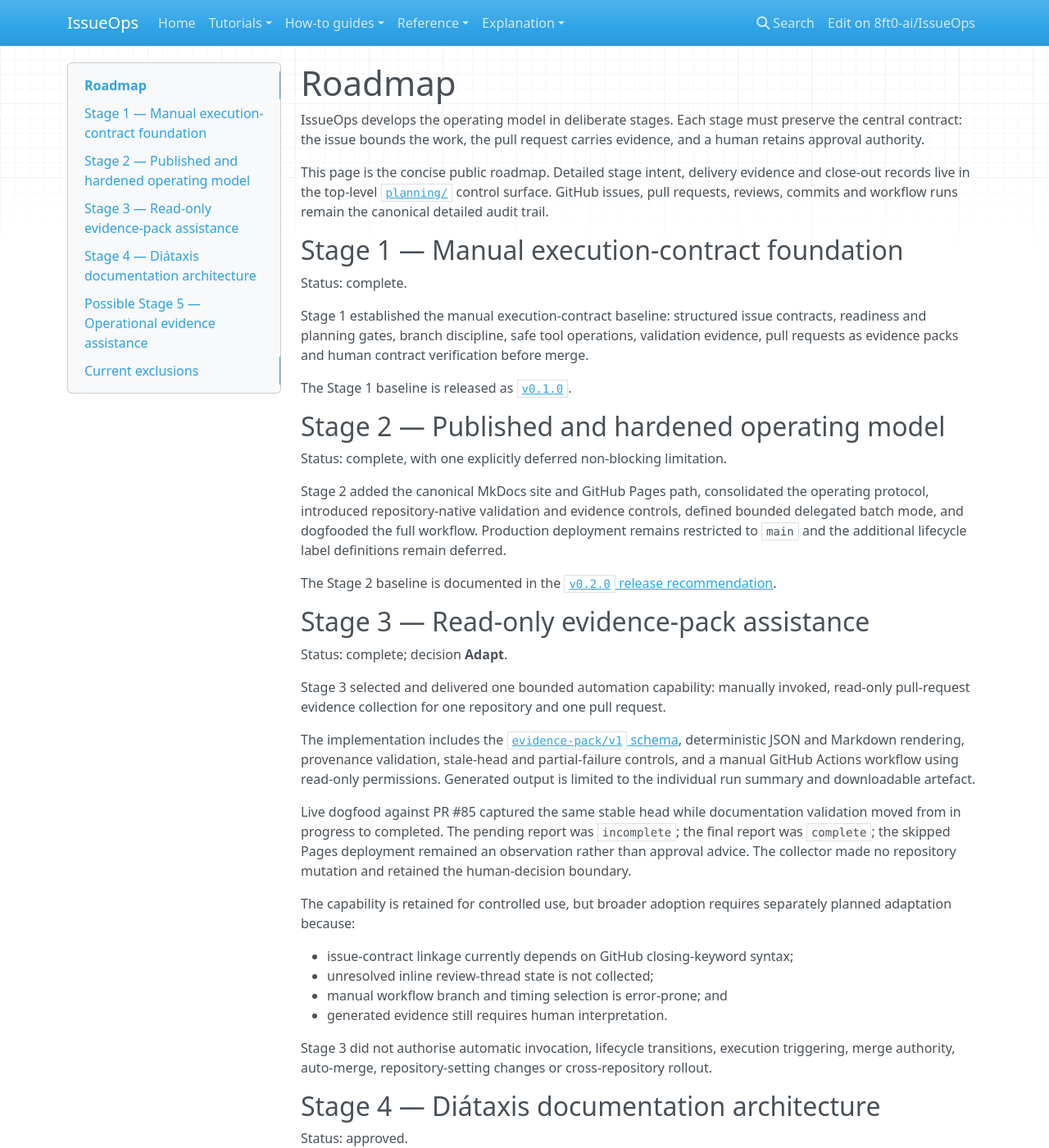
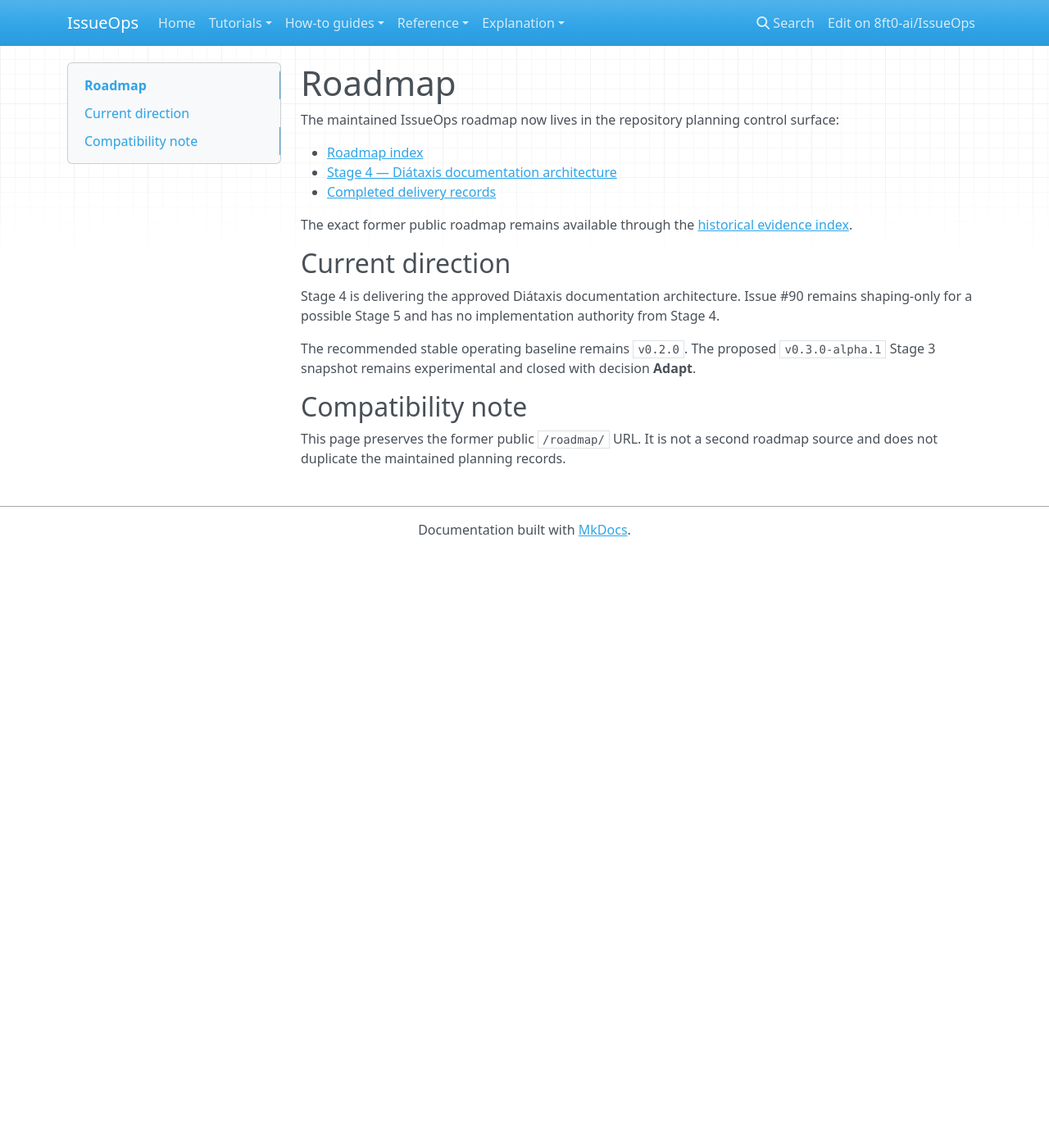
Before and after one commit to 8ft0-ai/IssueOps, an MkDocs documentation site: the page built from docs/roadmap.md, in a window 1280 px wide and 1400 px high. Shown: the whole window at 82% size. Built offline with MkDocs 1.6.1, drawn with Linux system fonts in a browser that asks for light colours; nearby versions of some CDN libraries; some of the changed text lies outside the part shown.

Commit message:
Turn the public roadmap into a compatibility page

```diff
--- a/docs/roadmap.md
+++ b/docs/roadmap.md
@@ -1,71 +1,19 @@
 # Roadmap
 
-IssueOps develops the operating model in deliberate stages. Each stage must preserve the central contract: the issue bounds the work, the pull request carries evidence, and a human retains approval authority.
+The maintained IssueOps roadmap now lives in the repository planning control surface:
 
-This page is the concise public roadmap. Detailed stage intent, delivery evidence and close-out records live in the top-level [`planning/`](https://github.com/8ft0-ai/IssueOps/tree/main/planning) control surface. GitHub issues, pull requests, reviews, commits and workflow runs remain the canonical detailed audit trail.
+- [Roadmap index](https://github.com/8ft0-ai/IssueOps/blob/main/planning/roadmap/index.md)
+- [Stage 4 — Diátaxis documentation architecture](https://github.com/8ft0-ai/IssueOps/blob/main/planning/roadmap/stage-04-diataxis-documentation-architecture.md)
+- [Completed delivery records](https://github.com/8ft0-ai/IssueOps/blob/main/planning/delivery/index.md)
 
-## Stage 1 — Manual execution-contract foundation
+The exact former public roadmap remains available through the [historical evidence index](https://github.com/8ft0-ai/IssueOps/blob/main/planning/evidence/index.md#roadmap).
 
-Status: complete.
+## Current direction
 
-Stage 1 established the manual execution-contract baseline: structured issue contracts, readiness and planning gates, branch discipline, safe tool operations, validation evidence, pull requests as evidence packs and human contract verification before merge.
+Stage 4 is delivering the approved Diátaxis documentation architecture. Issue #90 remains shaping-only for a possible Stage 5 and has no implementation authority from Stage 4.
 
-The Stage 1 baseline is released as [`v0.1.0`](releases/stage-1.md).
+The recommended stable operating baseline remains `v0.2.0`. The proposed `v0.3.0-alpha.1` Stage 3 snapshot remains experimental and closed with decision **Adapt**.
 
-## Stage 2 — Published and hardened operating model
+## Compatibility note
 
-Status: complete, with one explicitly deferred non-blocking limitation.
-
-Stage 2 added the canonical MkDocs site and GitHub Pages path, consolidated the operating protocol, introduced repository-native validation and evidence controls, defined bounded delegated batch mode, and dogfooded the full workflow. Production deployment remains restricted to `main` and the additional lifecycle label definitions remain deferred.
-
-The Stage 2 baseline is documented in the [`v0.2.0` release recommendation](releases/stage-2.md).
-
-## Stage 3 — Read-only evidence-pack assistance
-
-Status: complete; decision **Adapt**.
-
-Stage 3 selected and delivered one bounded automation capability: manually invoked, read-only pull-request evidence collection for one repository and one pull request.
-
-The implementation includes the [`evidence-pack/v1` schema](evidence-pack-schema.md), deterministic JSON and Markdown rendering, provenance validation, stale-head and partial-failure controls, and a manual GitHub Actions workflow using read-only permissions. Generated output is limited to the individual run summary and downloadable artefact.
-
-Live dogfood against PR #85 captured the same stable head while documentation validation moved from in progress to completed. The pending report was `incomplete`; the final report was `complete`; the skipped Pages deployment remained an observation rather than approval advice. The collector made no repository mutation and retained the human-decision boundary.
-
-The capability is retained for controlled use, but broader adoption requires separately planned adaptation because:
-
-- issue-contract linkage currently depends on GitHub closing-keyword syntax;
-- unresolved inline review-thread state is not collected;
-- manual workflow branch and timing selection is error-prone; and
-- generated evidence still requires human interpretation.
-
-Stage 3 did not authorise automatic invocation, lifecycle transitions, execution triggering, merge authority, auto-merge, repository-setting changes or cross-repository rollout.
-
-## Stage 4 — Diátaxis documentation architecture
-
-Status: approved.
-
-Stage 4 will incrementally organise the user-facing documentation around four explicit reader needs: tutorials, how-to guides, reference and explanation. It will add one reliable first-time-contributor tutorial, separate materially mixed guidance through bounded changes, preserve useful content and compatibility paths, and validate the result through contributor, reviewer and maintainer walkthroughs.
-
-The scope is deliberately narrower than a repository-wide documentation reorganisation. `planning/`, delivery records, tests, fixtures, scripts, workflows, generated artefacts and implementation-adjacent material remain outside the substantive Diátaxis content tree. Root-level repository entry files retain their existing roles, and project records may be linked without being duplicated into `docs/`.
-
-Stage 4 changes documentation architecture only. It does not change IssueOps lifecycle, validation, approval, merge or authority boundaries.
-
-The approved intent and proof gates are recorded in the [Stage 4 roadmap](https://github.com/8ft0-ai/IssueOps/blob/main/planning/roadmap/stage-04-diataxis-documentation-architecture.md).
-
-## Possible Stage 5 — Operational evidence assistance
-
-Status: shaping only.
-
-Issue [#90](https://github.com/8ft0-ai/IssueOps/issues/90) remains a planning question about adapting the Stage 3 collector for normal pull-request review. Stage 4 approval does not authorise that implementation. Any Stage 5 roadmap, execution issues or authority changes require independent review and approval.
-
-## Current exclusions
-
-The current baseline does not include:
-
-- automatic agent execution or dependency detection;
-- automatic lifecycle transitions or review bots;
-- automatic post-merge verification;
-- required status checks or branch-protection changes for agent work;
-- GitHub auto-merge configuration; or
-- autonomous publication decisions.
-
-Any future automation must be introduced through its own planning and execution contracts, validation evidence and human review.
+This page preserves the former public `/roadmap/` URL. It is not a second roadmap source and does not duplicate the maintained planning records.
```
